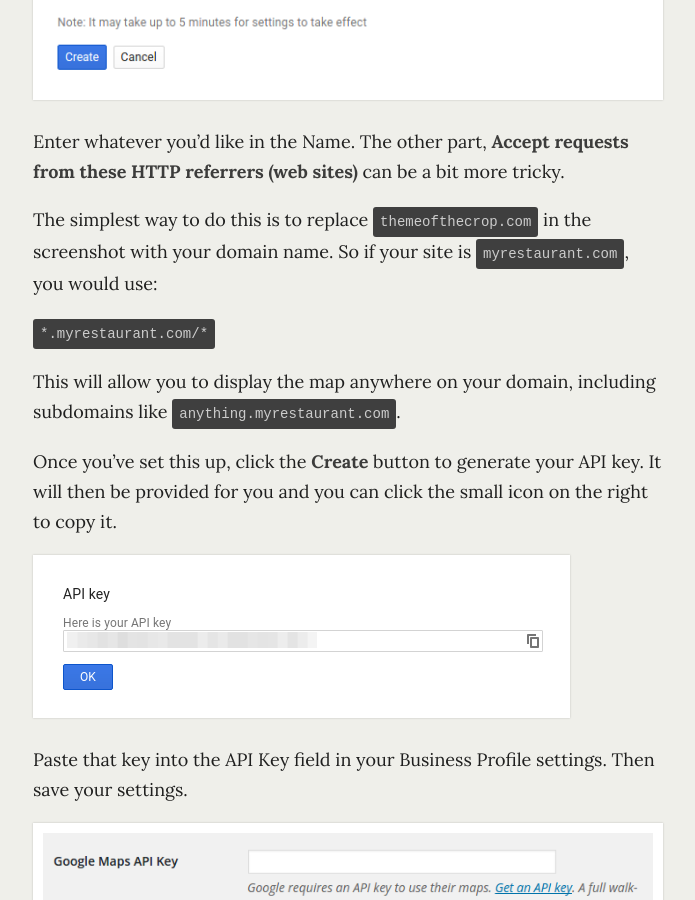
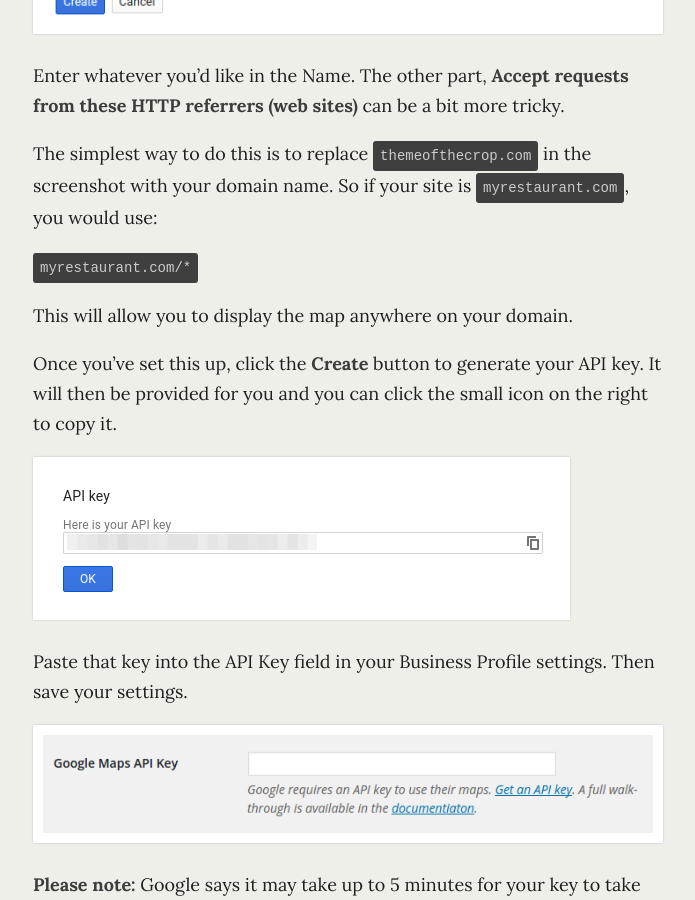
Before and after one commit to NateWr/docs-themeofthecrop, a Jekyll site: the page built from plugins/business-profile/user/faq.md, in a window 1280 px wide and 900 px high, scrolled down 3435 px. Shown: the whole window, without its empty margins (462-1157 px from the left). Built offline with Jekyll 4.4.1, drawn with Linux system fonts in a browser that asks for light colours.

Commit message:
Update google maps API key docs with proper domain referer

```diff
--- a/plugins/business-profile/user/faq.md
+++ b/plugins/business-profile/user/faq.md
@@ -62,9 +62,9 @@ Enter whatever you'd like in the Name. The other part, **Accept requests from th
 
 The simplest way to do this is to replace `themeofthecrop.com` in the screenshot with your domain name. So if your site is `myrestaurant.com`, you would use:
 
-`*.myrestaurant.com/*`
+`myrestaurant.com/*`
 
-This will allow you to display the map anywhere on your domain, including subdomains like `anything.myrestaurant.com`.
+This will allow you to display the map anywhere on your domain.
 
 Once you've set this up, click the **Create** button to generate your API key. It will then be provided for you and you can click the small icon on the right to copy it.
 
```
Also changed, not shown: img/business-profile/gmaps-key-enter-domain.png.
